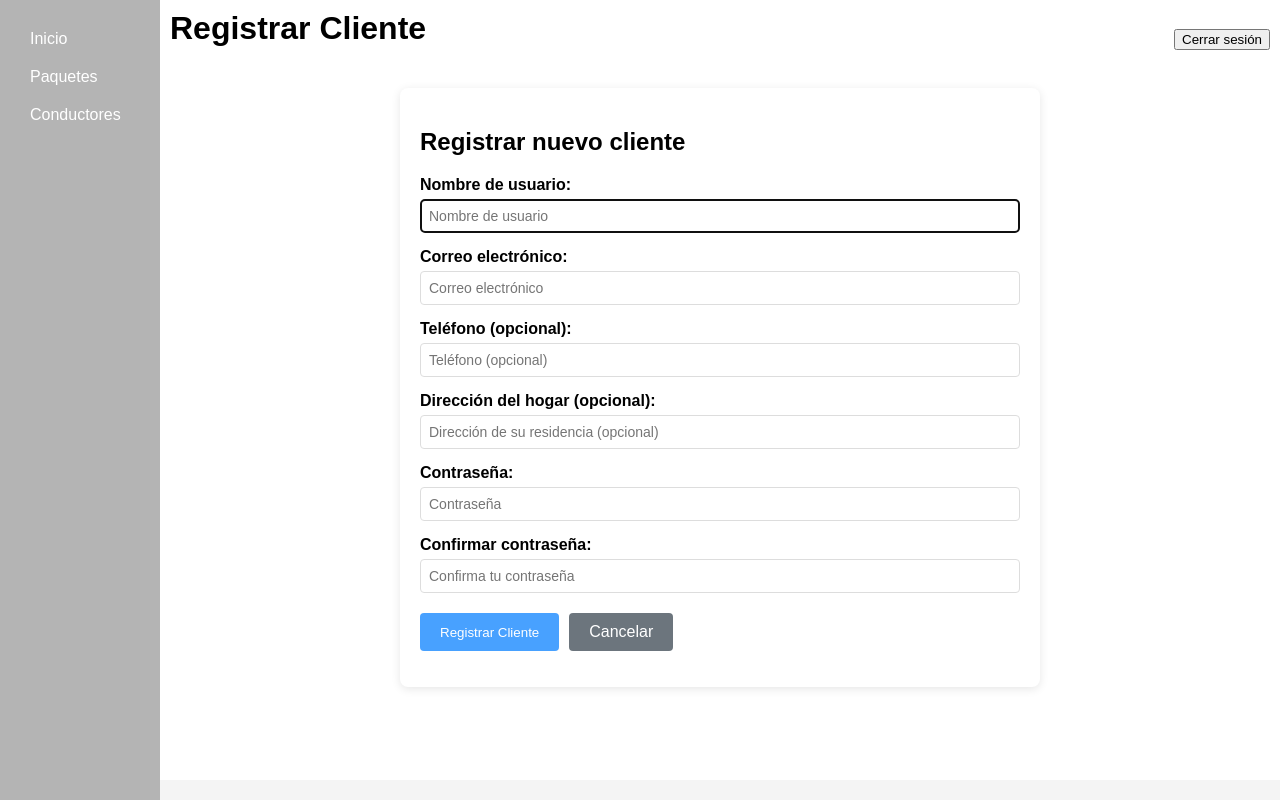
After one commit to AntoCreed777/Proyecto_Diseno_Software, a Django app: page /despachador/registrar-cliente/ in a window 1280 px wide. The commit adds this page. Run offline with Django 5.2, Linux system fonts and the light colour scheme.

Commit message:
refactor: Cambio de modal a página en despachador
-Ahora el registro de paquetes y clientes se realiza en una página distinta en vez de un modal

```diff
--- a/Proyecto_Diseño_Software/settings.py
+++ b/Proyecto_Diseño_Software/settings.py
@@ -46,7 +46,7 @@ INSTALLED_APPS = [
     'api',
     'home',
     'Conductor',
-    'Despachador',
+    'despachador',
     'Cliente.apps.ClienteConfig',
     'captcha',
 ]
--- a/Proyecto_Diseño_Software/urls.py
+++ b/Proyecto_Diseño_Software/urls.py
@@ -27,6 +27,6 @@ urlpatterns = [
     path('api/', include('api.urls')),  # Incluye las URLs de la API de la BD
     path('home/',include('home.urls')),
     path('conductor/', include('Conductor.urls')), # Incluye URLs de la página conductor
-    path('despachador/', include('Despachador.urls')),  # Incluye URLs de la página despachador
+    path('despachador/', include('despachador.urls')),  # Incluye URLs de la página despachador
     path('cliente/', include('Cliente.urls')), # Incluye URLs de la página cliente
 ]
--- a/despachador/apps.py
+++ b/despachador/apps.py
@@ -3,4 +3,4 @@ from django.apps import AppConfig
 
 class despachadorConfig(AppConfig):
     default_auto_field = 'django.db.models.BigAutoField'
-    name = 'Despachador'
+    name = 'despachador'
--- /dev/null
+++ b/despachador/templates/despachador/registrar_cliente.html
@@ -0,0 +1,144 @@
+{% extends "despachador/template_base.html" %}
+
+{% block title %}
+Registrar Cliente
+{% endblock %}
+
+{% block content %}
+<div class="form-container">
+    <h2>Registrar nuevo cliente</h2>
+
+    {% if messages %}
+        {% for mensaje in messages %}
+            <div class="success-box">
+                {{ mensaje }}
+            </div>
+        {% endfor %}
+    {% endif %}
+
+    {% if form.errors %}
+        <div class="error-box">
+            <strong>Por favor corrija los siguientes errores:</strong>
+            {% for field, errors in form.errors.items %}
+                <br>
+                <strong>{{ field }}:</strong>
+                {% for error in errors %}
+                    {{ error }}
+                {% endfor %}
+            {% endfor %}
+        </div>
+    {% endif %}
+
+    <form method="post" class="registro-form">
+        {% csrf_token %}
+
+        <div class="form-group">
+            <label for="{{ form.username.id_for_label }}">Nombre de usuario:</label>
+            {{ form.username }}
+        </div>
+
+        <div class="form-group">
+            <label for="{{ form.email.id_for_label }}">Correo electrónico:</label>
+            {{ form.email }}
+        </div>
+
+        <div class="form-group">
+            <label for="{{ form.telefono.id_for_label }}">Teléfono (opcional):</label>
+            {{ form.telefono }}
+        </div>
+
+        <div class="form-group">
+            <label for="{{ form.direccion_hogar.id_for_label }}">Dirección del hogar (opcional):</label>
+            {{ form.direccion_hogar }}
+        </div>
+
+        <div class="form-group">
+            <label for="{{ form.password1.id_for_label }}">Contraseña:</label>
+            {{ form.password1 }}
+        </div>
+
+        <div class="form-group">
+            <label for="{{ form.password2.id_for_label }}">Confirmar contraseña:</label>
+            {{ form.password2 }}
+        </div>
+
+        <div class="form-buttons">
+            <button type="submit" class="btn-submit">Registrar Cliente</button>
+            <a href="{% url 'paquetes_despachador' %}" class="btn-cancel">Cancelar</a>
+        </div>
+    </form>
+</div>
+
+<style>
+.form-container {
+    max-width: 600px;
+    margin: 20px auto;
+    padding: 20px;
+    background: white;
+    border-radius: 8px;
+    box-shadow: 0 2px 10px rgba(0,0,0,0.1);
+}
+
+.form-group {
+    margin-bottom: 15px;
+}
+
+.form-group label {
+    display: block;
+    margin-bottom: 5px;
+    font-weight: bold;
+}
+
+.form-group input {
+    width: 100%;
+    padding: 8px;
+    border: 1px solid #ddd;
+    border-radius: 4px;
+    font-size: 14px;
+}
+
+.form-buttons {
+    display: flex;
+    gap: 10px;
+    margin-top: 20px;
+}
+
+.btn-submit {
+    background: #48a1ff;
+    color: white;
+    padding: 10px 20px;
+    border: none;
+    border-radius: 4px;
+    cursor: pointer;
+    text-decoration: none;
+}
+
+.btn-cancel {
+    background: #6c757d;
+    color: white;
+    padding: 10px 20px;
+    border: none;
+    border-radius: 4px;
+    text-decoration: none;
+    display: inline-block;
+}
+
+.error-box {
+    background: #f8d7da;
+    color: #721c24;
+    padding: 10px;
+    border-radius: 4px;
+    margin-bottom: 15px;
+    border: 1px solid #f5c6cb;
+}
+
+.success-box {
+    background: #d4edda;
+    color: #155724;
+    padding: 10px;
+    border-radius: 4px;
+    margin-bottom: 15px;
+    border: 1px solid #c3e6cb;
+}
+</style>
+{% endblock %}
--- a/despachador/templates/despachador/template_base.html
+++ b/despachador/templates/despachador/template_base.html
@@ -1,19 +1,35 @@
 <head>
     <style>
+        html, body {
+            margin: 0;
+            padding: 0;
+            height: 100%;
+            font-family: sans-serif;
+            overflow-x: hidden;
+        }
+
         body {
-            margin: 0;
-            font-family: sans-serif;
-            display: flex;
             background-color: #f4f4f4;
+            background-repeat: repeat-y;
+            background-size: 100% 100%;
+            min-height: 100vh;
         }
+
         h1 {
             margin-top: 0;
         }
+
         aside {
-            background-color:#b4b4b4;
+            background-color: #b4b4b4;
             color: white;
-            width: 120px;
+            width: 160px;
             padding: 20px;
+            position: fixed;
+            left: 0;
+            top: 0;
+            height: 100vh;
+            box-sizing: border-box;
+            z-index: 100;
         }
         aside nav a {
             display: block;
@@ -22,13 +38,16 @@
             text-decoration: none;
         }
         aside nav a.active {
-            background-color:#868686;
+            background-color: rgba(134, 134, 134, 0.8);
             font-weight: bold;
         }
         main {
-            flex: 1;
+            margin-left: 160px;
             padding: 10px;
             background-color: white;
+            min-height: calc(100vh - 20px); /* Altura completa menos el padding */
+            box-sizing: border-box;
+            position: relative;
         }
         header {
             display: flex;
@@ -41,7 +60,7 @@
         }
         th, td {
             border: 1px solid #ccc;
-            padding: px;
+            padding: 8px;
             text-align: left;
         }
         th {
--- a/despachador/views.py
+++ b/despachador/views.py
@@ -64,12 +64,12 @@ def registrar_paquete(request):
             largo, ancho, alto = [float(x.strip()) for x in dimensiones.lower().replace(' ', '').split('x')]
         except Exception:
             messages.error(request, "Formato de dimensiones inválido. Use 'largo x ancho x alto'.")
-            return render(request, 'despachador/paquetes.html', {
-                'clientes': Cliente.objects.select_related('usuario').all(),
-                'paquetes': Paquete.objects.all().order_by('-id'),
+            clientes = Cliente.objects.select_related('usuario').all()
+            return render(request, 'despachador/registrar_paquete.html', {
+                'clientes': clientes,
                 'errors_paquete': {'dimensiones': ['Formato inválido. Use "largo x ancho x alto".']},
-                'show_paquete_modal': True,
             })
+
         data = {
             'largo': largo,
             'ancho': ancho,
@@ -88,47 +88,42 @@ def registrar_paquete(request):
             'despachador': Despachador.objects.get(usuario=request.user).id,
             'estado': 'en_bodega',
         }
+
         serializer = PaqueteSerializer(data=data)
         if serializer.is_valid():
             serializer.save()
+            messages.success(request, 'Paquete registrado exitosamente.')
             return redirect('paquetes_despachador')
         else:
-            return render(request, 'despachador/paquetes.html', {
-                'clientes': Cliente.objects.select_related('usuario').all(),
-                'paquetes': Paquete.objects.all().order_by('-id'),
+            clientes = Cliente.objects.select_related('usuario').all()
+            return render(request, 'despachador/registrar_paquete.html', {
+                'clientes': clientes,
                 'errors_paquete': serializer.errors,
-                'show_paquete_modal': True,
             })
-    return redirect('paquetes_despachador')
+    else:
+        # Método GET - mostrar formulario vacío
+        clientes = Cliente.objects.select_related('usuario').all()
+        return render(request, 'despachador/registrar_paquete.html', {
+            'clientes': clientes,
+        })
 
 def registrar_cliente(request):
     if request.method == 'POST':
-        usuario_data = {
-            'username': request.POST.get('username'),
-            'first_name': request.POST.get('nombre'),
-            'last_name': request.POST.get('apellido'),
-            'email': request.POST.get('correo'),
-            'password': request.POST.get('contraseña'),
-            'telefono': request.POST.get('telefono'),
-        }
-        cliente_data = {
-            'usuario': usuario_data,
-            'direccion_hogar': request.POST.get('direccion')
-        }
-        serializer = ClienteSerializer(data=cliente_data,
-                                       context={'request': request})
-        if serializer.is_valid():
-            serializer.save()
+        from accounts.forms import RegistroClienteForm
+        from accounts.views import activarEmail
+
+        form = RegistroClienteForm(request.POST)
+        if form.is_valid():
+            usuario = form.save(commit=True)
+            activarEmail(request, usuario)
+            messages.success(request, 'Cliente registrado exitosamente. Se ha enviado un correo de verificación.')
+            return redirect('paquetes_despachador')
         else:
-            for field, errors in serializer.errors.items():
-                for error in errors:
-                    messages.error(request, f"{field}: {error}")
-            return render(request, 'despachador/paquetes.html', {
-                'clientes': Cliente.objects.select_related('usuario').all(),
-                'paquetes': Paquete.objects.all().order_by('-id'),
-                'show_cliente_modal': True,
-            })
-    return redirect('paquetes_despachador')
+            return render(request, 'despachador/registrar_cliente.html', {'form': form})
+    else:
+        from accounts.forms import RegistroClienteForm
+        form = RegistroClienteForm()
+        return render(request, 'despachador/registrar_cliente.html', {'form': form})
 
 def asignar_conductor(request):
     if request.method == 'POST':
```
Also changed, not shown: despachador/templates/despachador/paquetes.html (+5 -114 lines), despachador/templates/despachador/registrar_paquete.html (added, +104 -0 lines).
